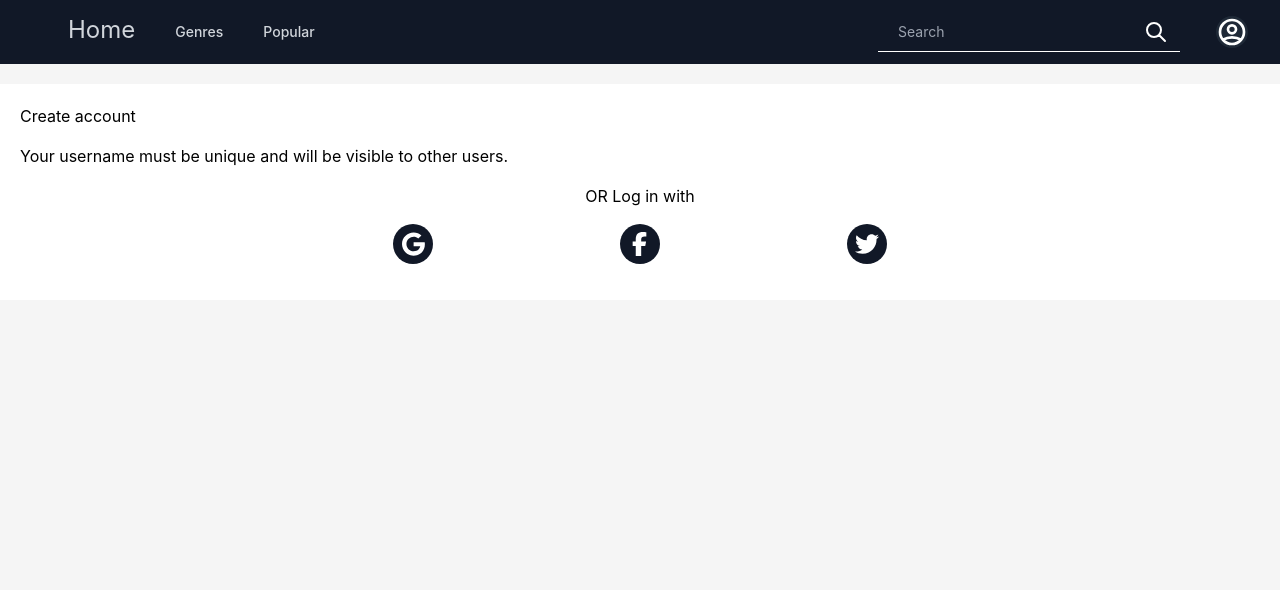
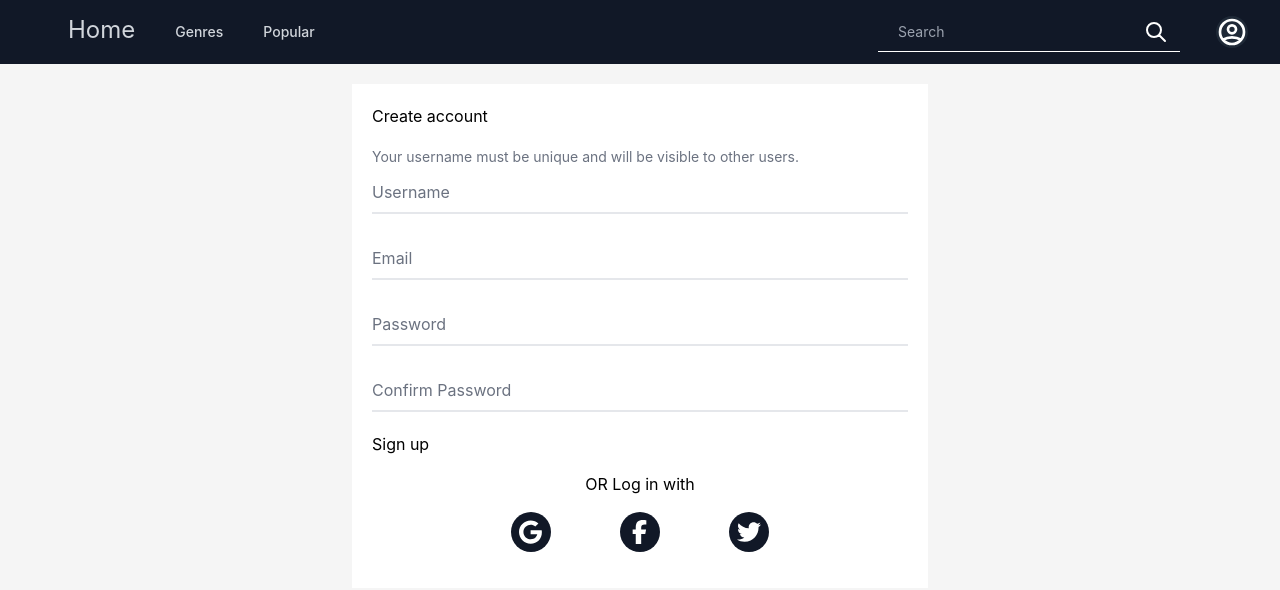
Before and after one commit to AlessandroCanossa/tec-web-project, a Next.js app in the folder frontend/: page /registration in a window 1280 px wide. Shown: the top 590 px of the page. Built offline with nearby package versions, Linux system fonts and the light colour scheme.

Commit message:
created floating lable component

```diff
--- a/frontend/components/formInput.module.css
+++ b/frontend/components/formInput.module.css
@@ -0,0 +1,15 @@
+.formInput {
+  @apply relative z-0 w-full mb-5
+}
+
+.formInput input {
+  @apply pt-3 pb-2 block w-full px-0 mt-0 bg-transparent border-0 border-b-2 appearance-none  border-gray-200
+}
+
+.formInput input:focus {
+  @apply outline-none ring-0 border-black
+}
+
+.formInput label {
+  @apply absolute duration-300 top-3 origin-0 -z-1 text-gray-500
+}
--- a/frontend/components/formInput.tsx
+++ b/frontend/components/formInput.tsx
@@ -0,0 +1,16 @@
+import styles from "./formInput.module.css";
+
+const FormInput = (props: {
+  inputType: string;
+  inputName: string;
+  inputLabel: string;
+}) => {
+  return (
+    <div className={styles.formInput}>
+      <input type={props.inputType} placeholder=" " name={props.inputName} />
+      <label htmlFor={props.inputName}>{props.inputLabel}</label>
+    </div>
+  );
+};
+
+export default FormInput;
--- a/frontend/pages/registration.tsx
+++ b/frontend/pages/registration.tsx
@@ -6,6 +6,7 @@ import { FocusEvent, useState } from "react";
 
 import Layout from "../components/layout";
 import LoginSocial from "../components/loginSocial";
+import FormInput from "../components/formInput";
 import styles from "../components/registration.module.css";
 
 const Registration: NextPage = () => {
@@ -69,15 +70,36 @@ const Registration: NextPage = () => {
         {/* <link rel="icon" href="/favicon.ico" /> */}
       </Head>
 
-      <div className="container flex flex-wrap mt-5 mx-auto p-5 bg-white ">
+      <div className="container flex flex-wrap mt-5 mx-auto p-5 bg-white max-w-xl ">
         <div className=" w-full items-center mb-4">
           <h2 className="font-header">Create account</h2>
         </div>
-        <div className=" w-full mb-4">
-          <form action="/">
-            <span className="mb-0">
+        <div className=" w-full mb-4 ">
+          <form action="/" method="POST">
+            <span className="text-sm text-gray-500">
               Your username must be unique and will be visible to other users.
             </span>
+            <FormInput
+              inputType={"text"}
+              inputName={"username"}
+              inputLabel={"Username"}
+            />
+            <FormInput
+              inputType={"email"}
+              inputName={"email"}
+              inputLabel={"Email"}
+            />
+            <FormInput
+              inputType={"password"}
+              inputName={"password"}
+              inputLabel={"Password"}
+            />
+            <FormInput
+              inputType={"password"}
+              inputName={"confirmPassword"}
+              inputLabel={"Confirm Password"}
+            />
+            <button type={"submit"}>Sign up</button>
           </form>
         </div>
         <hr className="" />
--- a/frontend/styles/globals.css
+++ b/frontend/styles/globals.css
@@ -39,3 +39,13 @@ a {
 .btn_dark:hover {
   @apply bg-white text-black
 }
+
+input:focus ~ label,
+input:not(:placeholder-shown) ~ label {
+  @apply transform scale-75 -translate-y-6;
+}
+
+input:focus ~ label,
+select:focus ~ label {
+  @apply text-black left-0
+}
--- a/frontend/tailwind.config.js
+++ b/frontend/tailwind.config.js
@@ -4,7 +4,14 @@ module.exports = {
     "./components/**/*.{js,ts,jsx,tsx}",
   ],
   theme: {
-    extend: {},
+    extend: {
+      zIndex: {
+        "-1": "-1",
+      },
+      transformOrigin: {
+        0: "0%",
+      },
+    },
   },
   plugins: [],
 };
```
